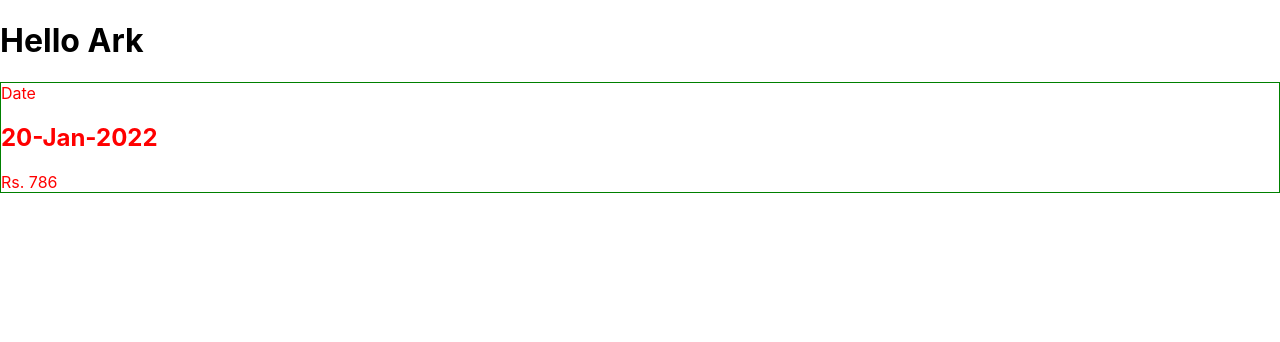
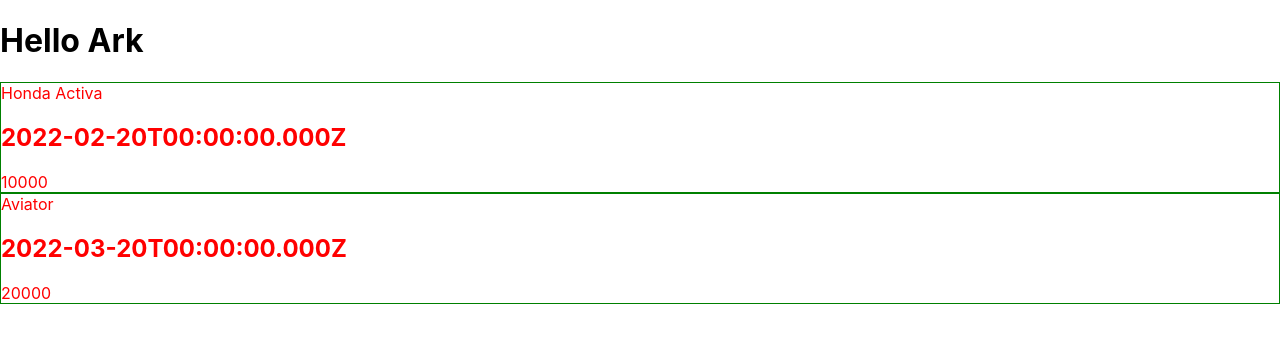
Before and after one commit to abdulrabkhan01/reactjs-practice, a React (Create React App) app in the folder my-react-app/: page / in a window 1280 px wide. Shown: the top 342 px of the page. Built offline with nearby package versions, Linux system fonts and the light colour scheme.

Commit message:
Passing data from parent to child components

```diff
--- a/my-react-app/src/App.js
+++ b/my-react-app/src/App.js
@@ -1,10 +1,33 @@
 import './App.css';
 import Item from './components/Item.js';
 function App() {
+  const items = [
+    {
+      id: 1,
+      label: 'Honda Activa',
+      date: new Date(2022,1,20),
+      price: 10000
+    },
+    {
+      id: 1,
+      label: 'Aviator',
+      date: new Date(2022,2,20),
+      price: 20000
+    }
+  ];
   return (
     <div>
       <h1> Hello Ark </h1>
-      <Item></Item>
+      <Item
+       label={items[0].label}
+       date={items[0].date}
+       price={items[0].price}
+       ></Item>
+       <Item
+       label={items[1].label}
+       date={items[1].date}
+       price={items[1].price}
+       ></Item>
     </div>
   );
 }
--- a/my-react-app/src/components/Item.js
+++ b/my-react-app/src/components/Item.js
@@ -1,11 +1,11 @@
 import './Item.css';
-function Item() {
+function Item(props) {
     return (
         <div class="root">
-            <div>Date</div>
+            <div>{props.label}</div>
             <div>
-                <h2>20-Jan-2022</h2>
-                <div>Rs. 786</div>
+                <h2>{props.date.toISOString()}</h2>
+                <div>{props.price}</div>
             </div>
         </div>
 
```
Also changed, not shown: 1 other file (tests, documents, lock files or other folders).
